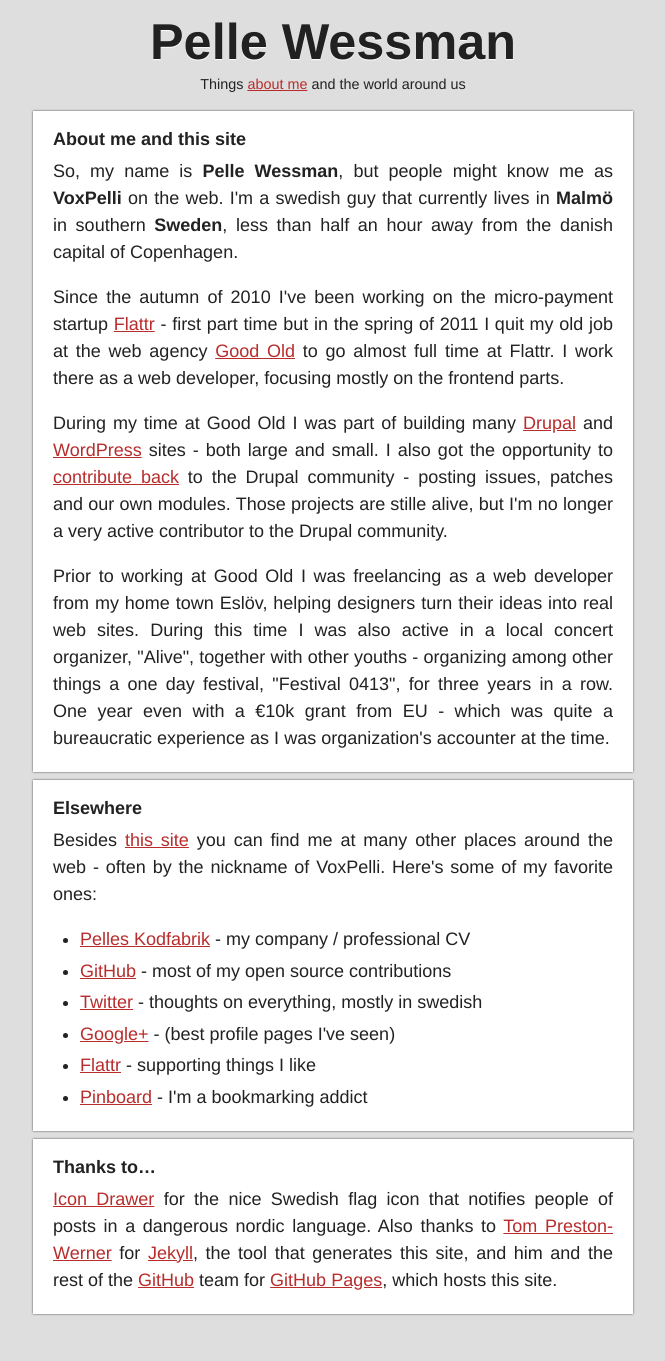
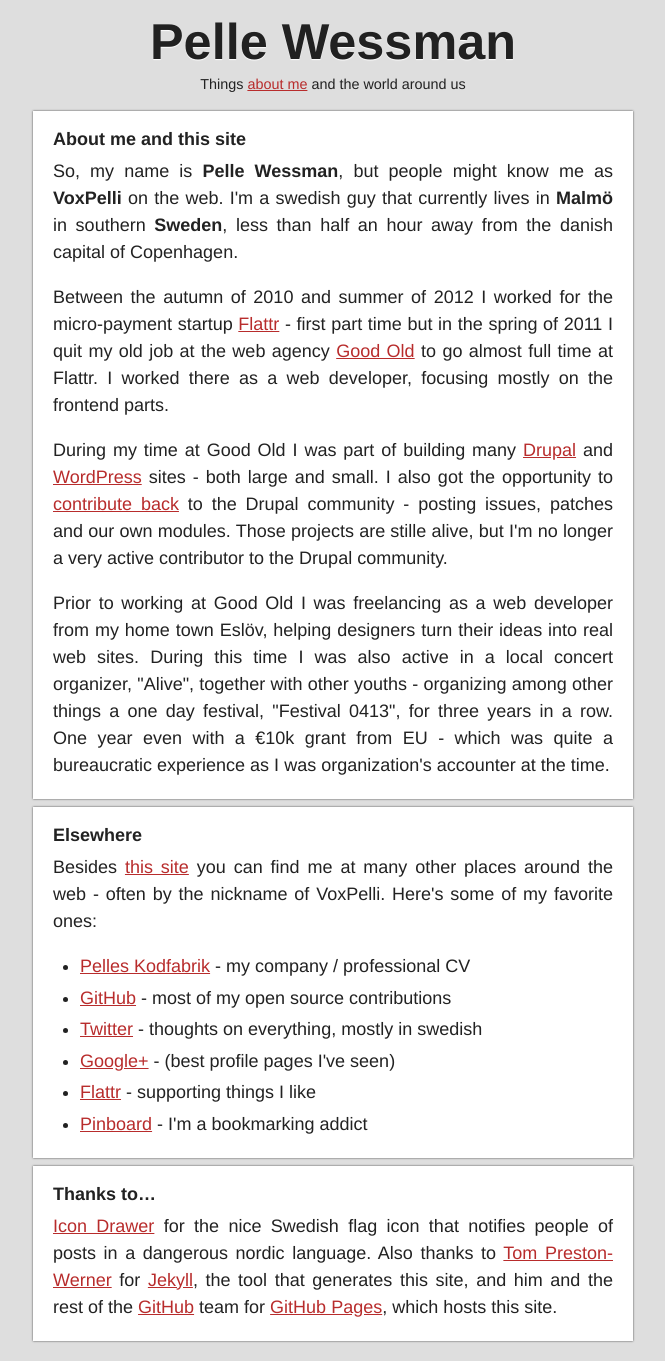
Before and after one commit to voxpelli/voxpelli.github.com, a Jekyll site: the page built from about.html, in a window 1280 px wide. Shown: the whole page, without its empty margins (307-972 px from the left). Built offline with Jekyll 4.4.1, drawn with Linux system fonts in a browser that asks for light colours; comment, search, counter and statistics services are not loaded; before the commit the page ends 1334 px from its top, so only the background shows below that.

Commit message:
Blog post about leaving Flattr

```diff
--- a/about.html
+++ b/about.html
@@ -7,7 +7,7 @@
 <article>
   <h2>About me and this site</h2>
   <p>So, my name is <strong class="fn">Pelle Wessman</strong>, but people might know me as <strong class="nickname">VoxPelli</strong> on the web. I'm a swedish guy that currently lives in <span class="adr"><strong class="locality">Malmö</strong> in southern <strong class="country-name">Sweden</strong></span>, less than half an hour away from the danish capital of Copenhagen.</p>
-  <p>Since the autumn of 2010 I've been working on the micro-payment startup <a href="http://flattr.com/" class="org">Flattr</a> - first part time but in the spring of 2011 I quit my old job at the web agency <a href="http://goodold.se/">Good Old</a> to go almost full time at Flattr. I work there as a <span class="title">web developer</span>, focusing mostly on the frontend parts.</p>
+  <p>Between the autumn of 2010 and summer of 2012 I worked for the micro-payment startup <a href="http://flattr.com/" class="org">Flattr</a> - first part time but in the spring of 2011 I quit my old job at the web agency <a href="http://goodold.se/">Good Old</a> to go almost full time at Flattr. I worked there as a <span class="title">web developer</span>, focusing mostly on the frontend parts.</p>
   <p>During my time at Good Old I was part of building many <a href="http://drupal.org/">Drupal</a> and <a href="http://wordpress.org/">WordPress</a> sites - both large and small. I also got the opportunity to <a href="http://drupal.org/user/341713" rel="me">contribute back</a> to the Drupal community - posting issues, patches and our own modules. Those projects are stille alive, but I'm no longer a very active contributor to the Drupal community.</p>
   <p>Prior to working at Good Old I was freelancing as a web developer from my home town Eslöv, helping designers turn their ideas into real web sites. During this time I was also active in a local concert organizer, "Alive", together with other youths - organizing among other things a one day festival, "Festival 0413", for three years in a row. One year even with a €10k grant from EU - which was quite a bureaucratic experience as I was organization's accounter at the time.</p>
 </article>
```
Also changed, not shown: _posts/2012-07-13-time-for-new-adventures.md (added, +17 -0 lines).
